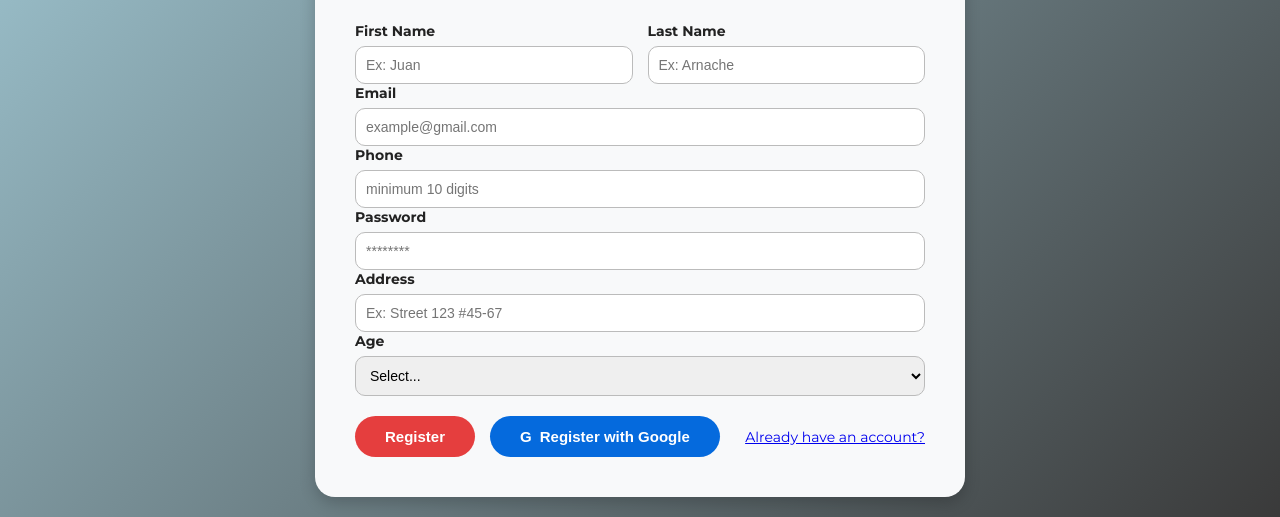
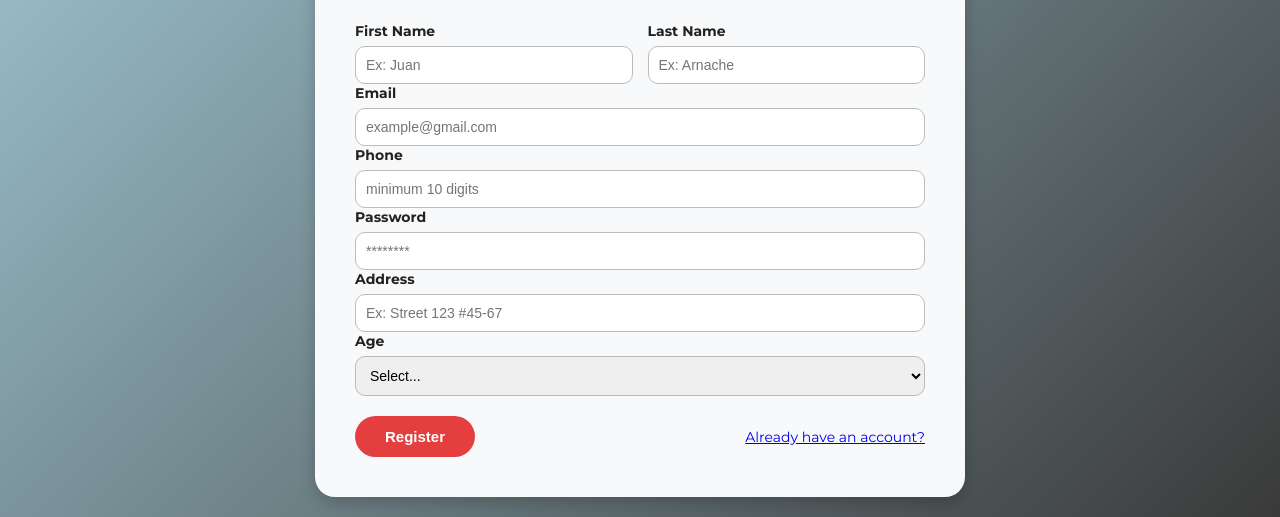
Before and after one commit to ASADDS2/BarberIn, a website built with Vite: page APP/frontend/views/register.html in a window 1280 px wide. Shown: the part 389-906 px from the top of the page. Built offline with nearby package versions, Linux system fonts and the light colour scheme.

Commit message:
Feat: eliminate button google register

```diff
--- a/APP/frontend/views/register.html
+++ b/APP/frontend/views/register.html
@@ -85,10 +85,7 @@
 
           <div class="form-actions">
             <button class="btn btn-login">Register</button>
-            <button class="btn btn-signup">
-              <span class="google-icon">G</span>
-              Register with Google
-            </button>
+
             <span class="login-link"><a href="./login.html">Already have an account?</a></span>
           </div>
         </div>
@@ -155,10 +152,6 @@
 
           <div class="form-actions">
             <button class="btn btn-login">Register</button>
-            <button class="btn btn-signup">
-              <span class="google-icon">G</span>
-              Register with Google
-            </button>
             <span class="login-link"><a href="./login.html">Already have an account?</a></span>
           </div>
         </div>
```
Also changed, not shown: APP/frontend/views/login.html (+1 -1 lines).
